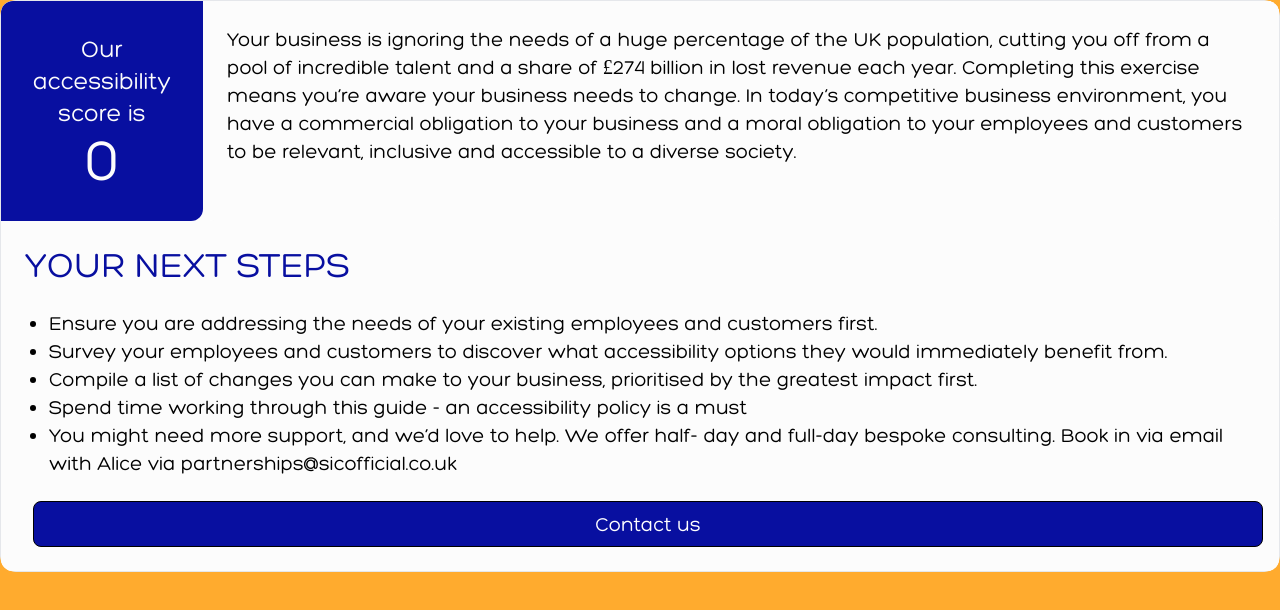
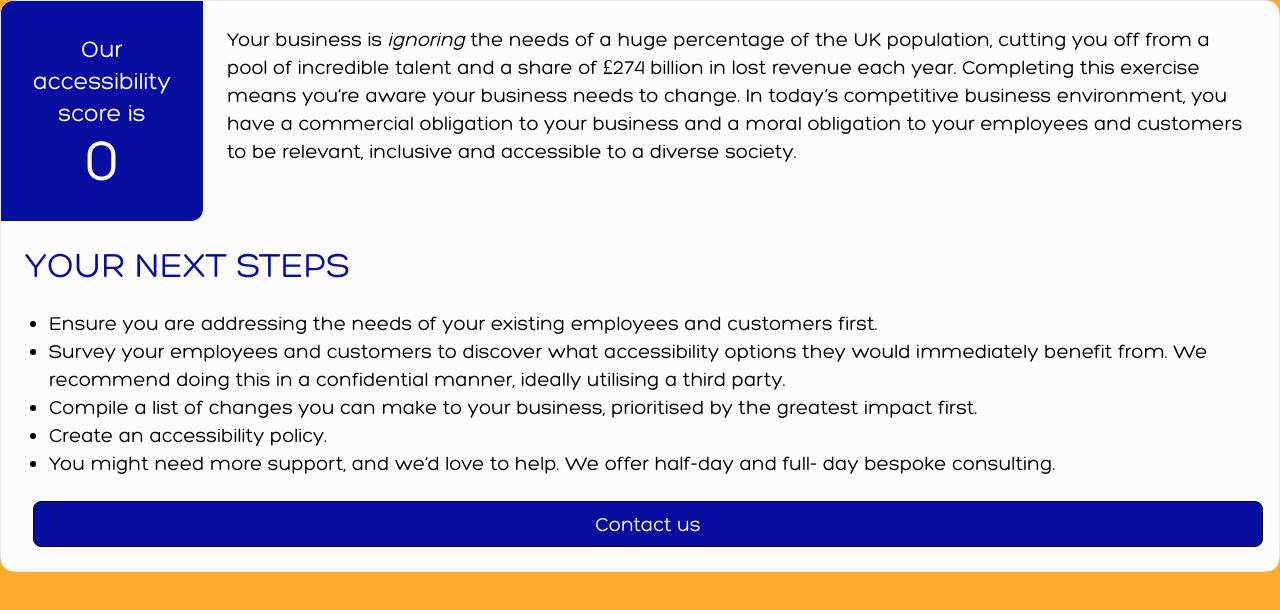
Before and after one commit to farmeroy/sic-accessibility-form, a Next.js app: page /quiz/score in a window 1280 px wide. Shown: the top 610 px of the page. Built offline with nearby package versions, Linux system fonts and the light colour scheme.

Commit message:
style markdown for results

```diff
--- a/src/components/ContactForm.tsx
+++ b/src/components/ContactForm.tsx
@@ -51,7 +51,10 @@ const ContactForm = ({ sections }) => {
     if (!messageIsValid) {
       messageTouchHandler();
     }
-    if (nameHasError || emailHasError || messageHasError) return;
+    if (nameHasError || emailHasError || messageHasError) {
+      setIsSending(false);
+      return;
+    }
     const data = {
       name: enteredName,
       email: enteredEmail,
--- a/src/components/FinalScore.tsx
+++ b/src/components/FinalScore.tsx
@@ -6,6 +6,7 @@ import { PageContext } from "../lib/QuizContext";
 
 import { ISection } from "../App";
 import ContactForm from "./ContactForm";
+import { ReactMarkdown } from "react-markdown/lib/react-markdown";
 
 interface FinalScoreProps {
   sections: ISection[];
@@ -44,7 +45,7 @@ const FinalScore = ({ sections }: FinalScoreProps) => {
           <p className="text-6xl">{finalScore}</p>
         </div>
         <div className="p-6 text-xl bg-offWhite rounded-xl">
-          <p>{result?.description}</p>
+          <ReactMarkdown>{result?.description ?? ""}</ReactMarkdown>
         </div>
       </div>
       <div className="p-6 bg-offWhite rounded-xl">
@@ -52,14 +53,18 @@ const FinalScore = ({ sections }: FinalScoreProps) => {
           <h1 className="text-4xl uppercase text-accentBlue">
             Your Next Steps
           </h1>
-
-          <ul className="p-6 text-xl">
-            {result?.nextSteps.map((item, index) => (
-              <li className="list-disc" key={index}>
-                {item}
-              </li>
-            ))}
-          </ul>
+          <ReactMarkdown
+            components={{
+              ul: ({ node, ...props }) => (
+                <ul className="p-6 text-xl list-disc" {...props} />
+              ),
+              a: ({ node, ...props }) => (
+                <a className="underline text-accentBlue" {...props} />
+              ),
+            }}
+          >
+            {result?.nextSteps ?? ""}
+          </ReactMarkdown>
         </div>
         {showContactForm ? (
           <div className="p-2">
--- a/src/lib/results.json
+++ b/src/lib/results.json
@@ -2,33 +2,23 @@
   "results": [
     {
       "maxValue": 7,
-      "description": " Your business is ignoring the needs of a huge percentage of the UK population, cutting you off from a pool of incredible talent and a share of £274 billion in lost revenue each year. Completing this exercise means you’re aware your business needs to change. In today’s competitive business environment, you have a commercial obligation to your business and a moral obligation to your employees and customers to be relevant, inclusive and accessible to a diverse society. ",
-      "nextSteps": [
-        "Ensure you are addressing the needs of your existing employees and customers first.",
-        "Survey your employees and customers to discover what accessibility options they would immediately benefit from.",
-        "Compile a list of changes you can make to your business, prioritised by the greatest impact first.",
-        "Spend time working through this guide - an accessibility policy is a must",
-        "You might need more support, and we’d love to help. We offer half- day and full-day bespoke consulting. Book in via email with Alice via partnerships@sicofficial.co.uk"
-      ]
+      "description": "Your business is *ignoring* the needs of a huge percentage of the UK population, cutting you off from a pool of incredible talent and a share of £274 billion in lost revenue each year. Completing this exercise means you’re aware your business needs to change. In today’s competitive business environment, you have a commercial obligation to your business and a moral obligation to your employees and customers to be relevant, inclusive and accessible to a diverse society. ",
+      "nextSteps": "- Ensure you are addressing the needs of your existing employees and customers first.\n - Survey your employees and customers to discover what accessibility options they would immediately benefit from. We recommend doing this in a confidential manner, ideally utilising a third party.\n - Compile a list of changes you can make to your business, prioritised by the greatest impact first.\n- Create an accessibility policy.\n- You might need more support, and we’d love to help. We offer half-day and full- day bespoke consulting. "
     },
     {
       "maxValue": 14,
       "description": " You’re making headway, and there are still a lot of changes you can make to your business to unlock your share of £274 billion in lost revenue each year from being an inaccessible business. Completing this exercise means you’re committed to making these changes. When you improve accessibility for your disabled employees and customers, it benefits ALL your employees and customers. ",
-      "nextSteps": [
-        "Take a step back to check you have clarity on what you’re prioritising and why. Are you focusing on the needs of your existing customers and employees first?",
-        "Talk to your HR representative or team to understand which needs you aren’t meeting and survey your customers to see how you could meet their accessibility needs better.",
-        "Categorise the accessibility needs you can meet in the short, medium and long term and order them by priority.",
-        "Publicly commit to a timeline for your accountability.",
-        "Spent time disseminating this guide to key personnel."
-      ]
+      "nextSteps": " -  Take a step back to check you have clarity on what you’re prioritising and why. Are you focusing on the needs of your existing customers and employees first?\n -  Talk to your HR representative or team to understand which needs you aren’t meeting and survey your customers and colleagues to see how you could meet their accessibility needs better. We recommend doing this in a confidential manner, ideally utilising a third party.\n -  Categorise the accessibility needs you can meet in the short, medium and long term and order them by priority.\n -  Publicly commit to a timeline for your accountability.\n -  Spent time disseminating this guide to key personnel. "
     },
     {
       "maxValue": 24,
-      "description": " Congratulations on the hard work you’ve put into making your business accessible. You have an above average SIC Accessibility Score. If only more businesses were as committed and motivated to serve and support our diverse society as you are! What needs to happen for you to tick all of the boxes above? Let’s help you address the last few elements of accessibilty and make even more positive impact on disabled and neurodiverse people. ",
-      "nextSteps": [
-        "Identify the accessibility areas from the checklist where you need additional support. If you want to book some consulting with the SIC team we’d love to chat. We offer half-day and full-day bespoke consulting. Book in via email with Alice via partnerships@sicofficial.co.uk",
-        "We would love to highlight you as a one to watch on our magazine. Contact hello@sicofficial.co.uk to get this organised. This is a great way of demonstrating to the disabled community that you’re an employer of choice, where they will be supported and where they should be spending."
-      ]
+      "description": "Congratulations on the hard work you’ve put into making your business accessible. You have an above average SIC Accessibility Score. If only more businesses were as committed and motivated to serve and support our diverse society as you are! What needs to happen for you to tick all of the boxes above? Let’s help you address the last few elements of accessibilty and make even more positive impact on disabled and neurodiverse people. ",
+      "nextSteps": " -  Identify the accessibility areas from the checklist where you need additional support. If you want to book some consulting with the SIC team we’d love to chat. We offer half-day and full-day bespoke consulting.\n -  We would love to highlight you as one to watch on our magazine. This is a great way of demonstrating to the disabled community that you’re an employer of choice, where they will be supported and where they should be spending.\n -  Make sure you update your accessibility policy on an annual basis, if not more. "
+    },
+    {
+      "maxValue": 30,
+      "description": " Congratulations! You have an EXCELLENT accessibility score. You’ll already be reaping commercial rewards because your online and offline activity is more accessible to your customers than many of your competitors. You’ll also have a competitive edge by having a diverse team of employees and leaders who understand how to meet their needs.",
+      "nextSteps": " - Are you advertising a job role? We have a big talent pool of talent coming through the SIC Learning Hub.\n - Want to empower your line managers? The [Foundations of SIC](https://sicofficial.co.uk/sic-foundations) could be a great learning and development opportunity for your people management teams.\n - We would love to work with you to highlight you as one to watch in our magazine. This is a great way of demonstrating to the disabled community that you’re an employer of choice, where they will be supported and where they should be spending.\n - Show your commitment to change by partnering with us!\n "
     }
   ]
 }
```
